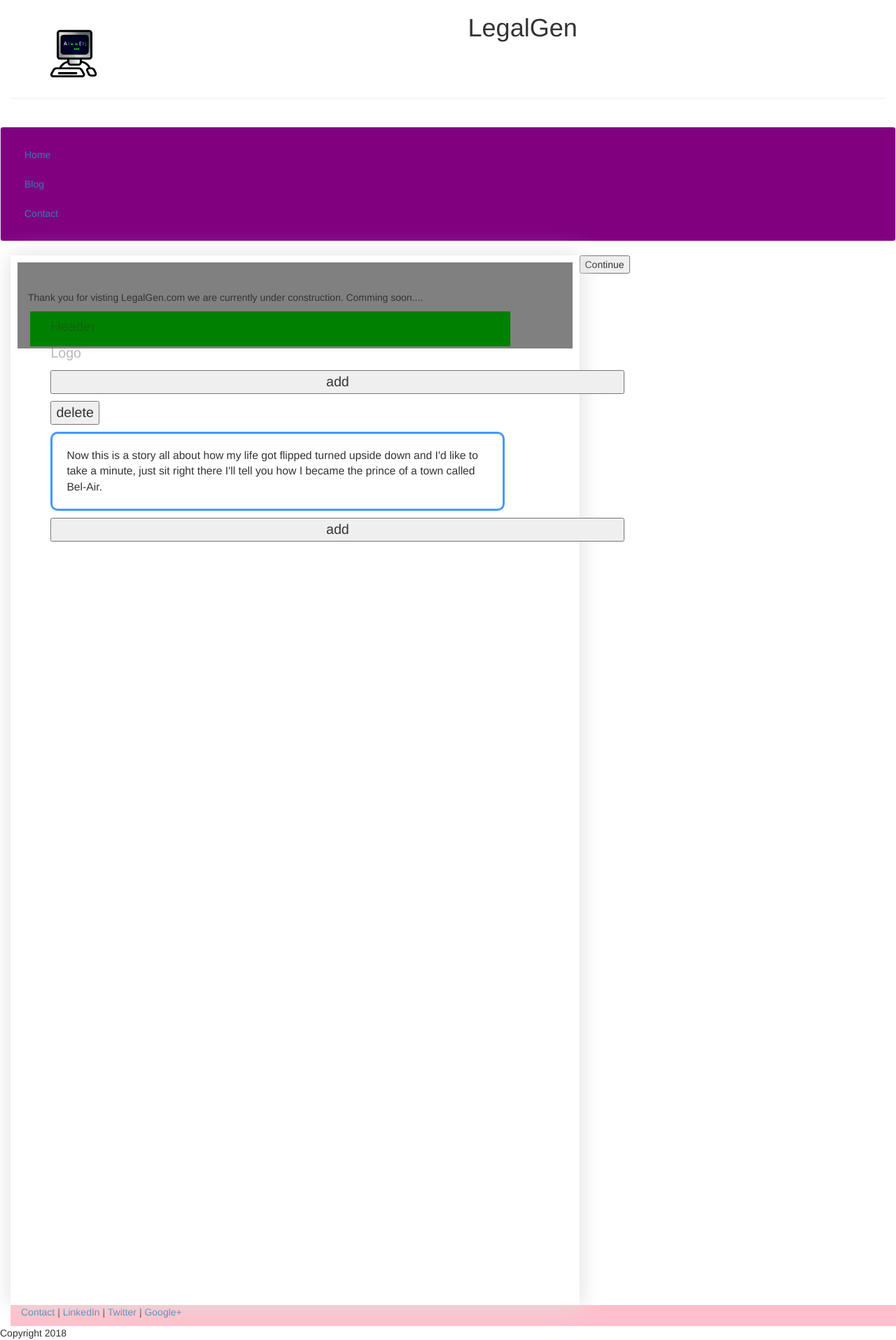
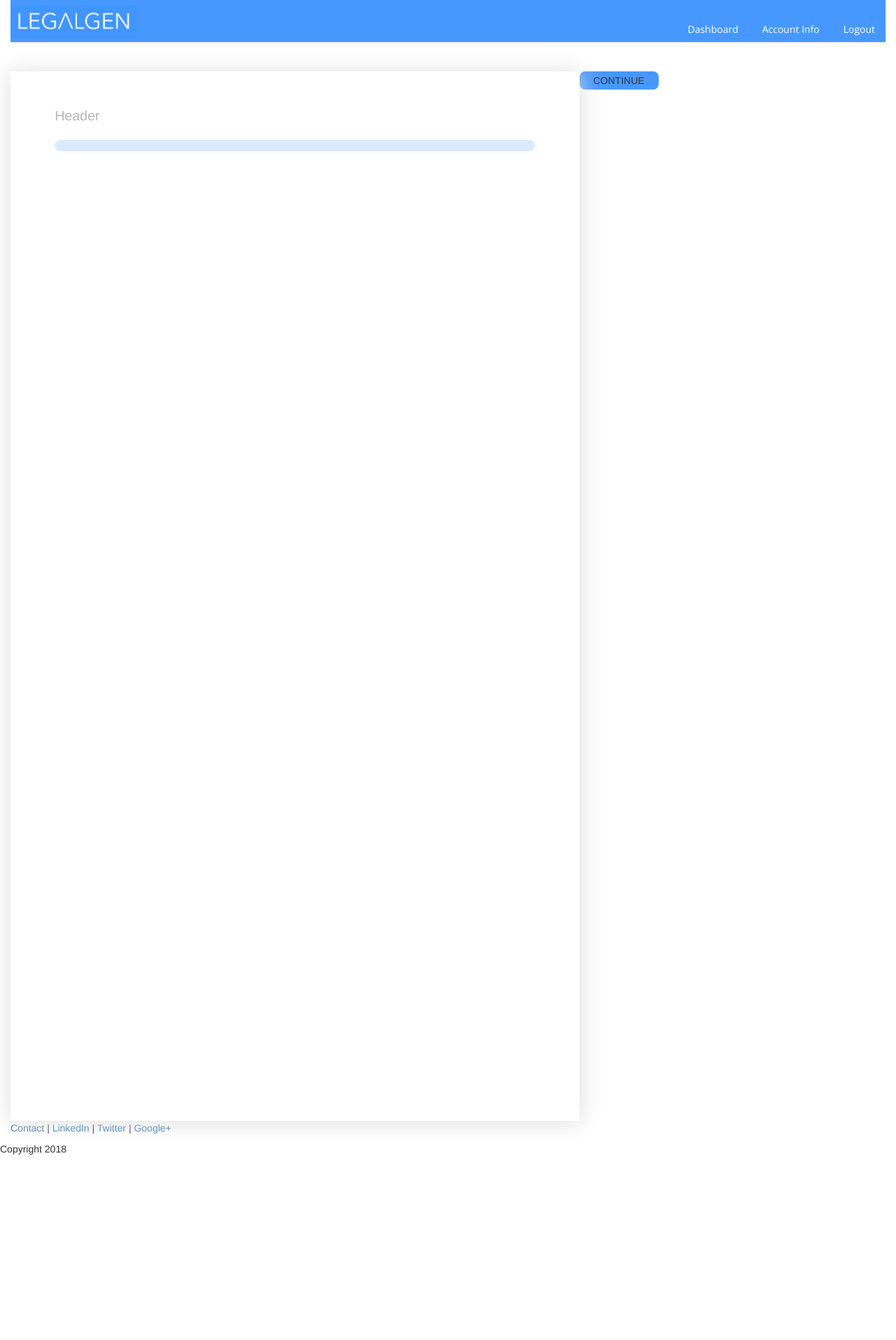
Before and after one commit to jachiike-madubuko/law-docs, a Django app: page / in a window 1280 px wide. Shown: the whole page at 70% size. After the commit the page ends 1650 px from the top, so only its background shows below. Run offline with Django 3.2, Linux system fonts and the light colour scheme; some libraries are stand-ins or nearby versions.

Commit message:
made the current functionality of the doc builder look more in line with the designs.

```diff
--- a/django423/mysite/attorney/templates/attorney/header.html
+++ b/django423/mysite/attorney/templates/attorney/header.html
@@ -1,22 +1,16 @@
 <!DOCTYPE html>
 <html lang="en">
-
-
 
 <head>
 	<title>LegalGen </title>
 	<meta charset="utf-8" />
-	{% load staticfiles %}
+	<!-- {% load staticfiles %} -->
+	<link href="https://fonts.googleapis.com/css?family=Open+Sans:300" rel="stylesheet">
+	<link rel="stylesheet" href="../../../mysite/static/css/reset.css">
 	<link rel="stylesheet" href="{% static 'attorney/css/bootstrap.min.css' %}" type = "text/css"/>
 	<link rel="stylesheet" href="//code.jquery.com/ui/1.12.1/themes/base/jquery-ui.css">
 	<link rel="stylesheet" href="/resources/demos/style.css">
-	<style>
-    /* css for the Document Area */
-	#sortable, #sortable2 { list-style-type: none; margin: 0; padding: 0; width: 90%;}
-    #sortable, #sortable2 li { margin: 0 3px 3px 3px; padding: 0.4em; padding-left: 1.5em; font-size: 1.4em; height: 50px;}
-	#containment-wrapper { margin: 0 auto; width: 65%; height:1500px; padding: 10px; box-shadow: 1px 1px 30px #ddd;}
-	.italics {border: 3px solid #4698FF; padding: 20px; border-radius: 10px; font-size: .8em;}
-	</style>
+	<link rel="stylesheet" href="../../../mysite/static/css/Attorney.css">
 	<script src="https://code.jquery.com/jquery-1.12.4.js"></script>
 	<script src="https://code.jquery.com/ui/1.12.1/jquery-ui.js"></script>
 	<script>
@@ -38,8 +32,8 @@
         //will be abstracted into a django front end editor in future
        var dialog = $( "#editor" ).dialog({
 		  autoOpen: false,
-		  height: 500,
-		  width: 500,
+		  height: 400,
+		  width: 900,
 		  modal: true,
 		  buttons: {
 			"Done": function() {        //clicking the done button sends current input to the DocPiece
@@ -50,7 +44,6 @@
 			},
 			Cancel: function() {
 			  dialog.dialog( "close" );
-
 			}
 		  }
     });
@@ -113,63 +106,54 @@ $(".hard").removeClass("hard");
 
 </head>
 
-<body class="body" style="background-color: white">
-	<div class="container-fluid" style="min-height:95%; ">
+<body>
+	<div class="container-fluid">
+		<div class= "navigation">
+			<img src= 'LegalGenLogoBlue.png' class="logo-img" alt="face">
+			<div class="links">
+			 		<ul class="nav nav-pills nav-stacked">
+						<li><a href='/'>Dashboard</a></li>
+						<li><a href='/blog/'>Account Info</a></li>
+						<li><a href='/contact/'>Logout</a></li>
+			 		</ul>
+			</div>
+		</div>
 		<div class="row">
-			  <div class="col-sm-2">
-				  <br>
-				  <center>
-					<img src= 'scale.png' class="responsive-img" style='max-height:100px;' alt="face">
-				  </center>
-			  </div>
-			  <div class="col-sm-10">
-				  <center>
-				  <h1>LegalGen</h1>
-				  </center>
-			  </div>
-		</div><hr>
-		<div class="row">
-		  <div class="col-sm-2">
+		  	<div class="col-sm-2">
+				<div id = "editor">
+			 		<h1> Edit the DocPiece here: </h1>
+			  		<textarea id="swag" placeholder="Balabala" rows= "15",
+		  				cols= "50", autofocus>Edit your text block below.</textarea>
+		  			<br>
+				</div>
+		  	</div>
+		   	<!-- Great, til you resize. -->
+			<!--<div class="well bs-sidebar affix" id="sidebar" style="background-color:#fff">-->
+		  	</div> <!--col-sm-2-->
+
 		  <br>
-			 <div id = "editor" title = "DocPiece Editor">
-			  <p> Edit the DocPiece here</p>
-			  <textarea id="swag" placeholder="Balabala" rows= "15",
-		  cols= "50", autofocus>Edit here</textarea>
-			 </div>
-		  </div>
-		  <br>
-		   <!-- Great, til you resize. -->
-			<!--<div class="well bs-sidebar affix" id="sidebar" style="background-color:#fff">-->
-			<div class="well bs-sidebar" id="sidebar" style="background-color: purple">
-			  <ul class="nav nav-pills nav-stacked">
-				<li><a href='/'>Home</a></li>
-				<li><a href='/blog/'>Blog</a></li>
-				<li><a href='/contact/'>Contact</a></li>
-			  </ul>
-			</div> <!--well bs-sidebar affix-->
-		  </div> <!--col-sm-2-->
 		  <div class="col-sm-10" id="containment-wrapper">
-
-			<div class='container-fluid' style ="background-color: grey">
+			<div class='container-fluid'>
 
 			<br><br>
-			   {% block content %}
-			   {% endblock %}
-				<ul id="sortable" style ="background-color: green">
+			   <!-- {% block content %} -->
+			   <!-- {% endblock %} -->
+				<ul id="sortable">
 					<li class="ui-state-defaults ui-state-disabled"><span></span><p>Header</p></li>
-					<li id="logo" class="ui-state-defaults ui-state-disabled"><span></span><p>Logo</p></li>
-                    <li class='ui-state-defaults'><p><button style="width:820px" class="addbut"> add</button></p></li>
-                    <li id='del' class='ui-state-defaults'> <button class ="delbut"> delete </button></li>
-                    <li class='ui-state-defaults'><p><button class ="delbut"> delete </button></p><p class = 'italics'>Now this is a story all about how my life got flipped turned upside down and I'd like to take a minute, just sit right there I'll tell you how I became the prince of a town called Bel-Air.</p><p><button style="width:820px" class="addbut"> add</button></p>
+                    <li class='ui-state-defaults'>
+                    	<p>
+                    		<button class="addbut"></button>
+                    	</p>
                     </li>
+                    <li id='del' class='ui-state-defaults'> <button class ="delbut"></button></li>
 				</ul>
 			</div>
 		  </div>
-        <button id="cont">Continue</button>
+        <button id="cont">CONTINUE</button>
 		</div>
 	</div>
 	<footer>
-		<div class="container-fluid" style='margin-left:15px; background-color: pink;'>
+		<div class="container-fluid">
 			<p><a href="#" target="blank">Contact</a> | <a href="#" target="blank">LinkedIn</a> | <a href="#" target="blank">Twitter</a> | <a href="#" target="blank">Google+</a></p>
 		</div>
 	</footer>
@@ -182,7 +166,7 @@ Copyright 2018
 <head>
 	<title>LegalGen</title>
 	<meta charset="utf-8" />
-	{% load staticfiles %}
+	<!-- {% load staticfiles %} -->
 	<link rel="stylesheet" href="{% static 'attorney/css/bootstrap.min.css' %}" type = "text/css"/>
 	<meta name="viewport" content = "width=device-width, initial-scale=1.0">
 
--- /dev/null
+++ b/django423/mysite/mysite/static/css/Attorney.css
@@ -0,0 +1,165 @@
+body{
+	background-color: white;
+}
+
+h1{
+    font-family: 'Open Sans', sans-serif;
+    font-size: 1.5em;
+}
+
+#sortable, #sortable2 {
+	list-style-type: none;
+}
+
+#sortable, #sortable2 li {
+	font-size: 1.4em;
+}
+
+#containment-wrapper {
+	margin: 0 auto;
+	width: 65%;
+	height:1500px;
+	padding: 10px;
+	box-shadow: 1px 1px 30px #ddd;
+}
+
+.ui-state-defaults{
+	margin: 0 auto;
+	width: 90%;
+}
+
+.italics {
+	box-sizing: border-box;
+	background-color: white;
+	font-family: 'Open Sans', sans-serif;
+	border: 3px solid #4698FF;
+	padding: 20px;
+	border-radius: 12px;
+	font-size: .8em;
+	color: #555;
+	margin: 0 auto;
+	width: 100%;
+	line-height: 1.3em;
+}
+
+.italics:hover{
+	border: 3px solid #4698FF;
+	color: #222;
+}
+
+.container-fluid {
+ 	min-height:95%;
+}
+
+.navigation{
+	height: 60px;
+	line-height: 60px;
+	background-color: #4698FF;
+	box-shadow: 1px 1px 2px #ddd;
+}
+
+.logo-img{
+	display: inline-block;
+	height: 48px;
+	vertical-align: middle;
+}
+
+.links{
+    float: right;
+    margin: 0;
+    overflow: hidden;
+}
+
+.links ul{
+    margin: 0;
+    padding: 0;
+}
+
+.links ul li {
+    display: inline-block;
+    list-style-type: none;
+    text-decoration: none;
+    color: white;
+}
+
+.links > ul > li > a{
+    text-decoration: none;
+    font-family: 'Open Sans', sans-serif;
+    font-weight: 300;
+    color: white;
+    padding-right: 15px;
+}
+
+#editor{
+	background-color: white;
+	box-shadow: 1px 1px 50px #ddd;
+	border-radius: 10px;
+	padding: 30px;
+	margin: 10px;
+	outline: none;
+}
+
+#editor h1{
+	margin-bottom: 15px;
+	color: #4698FF;
+	text-align: left;
+}
+
+#swag{
+	border: 3px solid #4698FF;
+	border-radius: 10px;
+	background-color: white;
+	padding: 10px;
+	width: 800px;
+	height: 200px;
+	margin: 0px,auto;
+	font-size: 1em;
+	outline: none;
+}
+
+button {
+	background-color: #4698FF;
+	color: White;
+	font-family: 'Open Sans', sans-serif;
+	font-size: 1em;
+	font-weight: 800;
+	margin: 5px 5px 5px 10px;
+	padding: 3px 20px 3px 20px;
+	border: none;
+	border-radius: 8px;
+	outline: none;
+
+}
+
+.delbut{
+	position: absolute;
+	box-sizing: border-box;
+	border: 3px solid #FF4646;
+	background-color: white;
+	padding: 0px;
+	height: 16px;
+	width: 16px;
+	right:5;
+	top: 5;
+}
+
+.delbut:hover{
+	position: absolute;
+	background-color: #FF4646;
+	padding: 0px;
+	width: 16px;
+	right:5;
+	top: 5;
+}
+
+.addbut{
+	background-color: #DBEBFF;
+	height: 16px;
+	width: 100%;
+	padding: 0px;
+	margin: 10px 0px;
+}
+
+.addbut:hover{
+	background-color: #4698FF;
+}
--- /dev/null
+++ b/django423/mysite/mysite/static/css/reset.css
@@ -0,0 +1,43 @@
+html, body, div, span, applet, object, iframe,
+h1, h2, h3, h4, h5, h6, p, blockquote, pre,
+a, abbr, acronym, address, big, cite, code,
+del, dfn, em, img, ins, kbd, q, s, samp,
+small, strike, strong, sub, sup, tt, var,
+b, u, i, center,
+dl, dt, dd, ol, ul, li,
+fieldset, form, label, legend,
+table, caption, tbody, tfoot, thead, tr, th, td,
+article, aside, canvas, details, embed,
+figure, figcaption, footer, header, hgroup,
+menu, nav, output, ruby, section, summary,
+time, mark, audio, video {
+	margin: 0;
+	padding: 0;
+	border: 0;
+	font-size: 100%;
+	font: inherit;
+	vertical-align: baseline;
+}
+/* HTML5 display-role reset for older browsers */
+article, aside, details, figcaption, figure,
+footer, header, hgroup, menu, nav, section {
+	display: block;
+}
+body {
+	line-height: 1;
+}
+ol, ul {
+	list-style: none;
+}
+blockquote, q {
+	quotes: none;
+}
+blockquote:before, blockquote:after,
+q:before, q:after {
+	content: '';
+	content: none;
+}
+table {
+	border-collapse: collapse;
+	border-spacing: 0;
+}
```
Also changed, not shown: django423/mysite/CSS/Attorney.css (added, +37 -0 lines), django423/mysite/attorney/templates/attorney/basic.html (+1 -7 lines), django423/mysite/attorney/templates/attorney/LegalGenLogoBlue.png (added), 7 other files.
